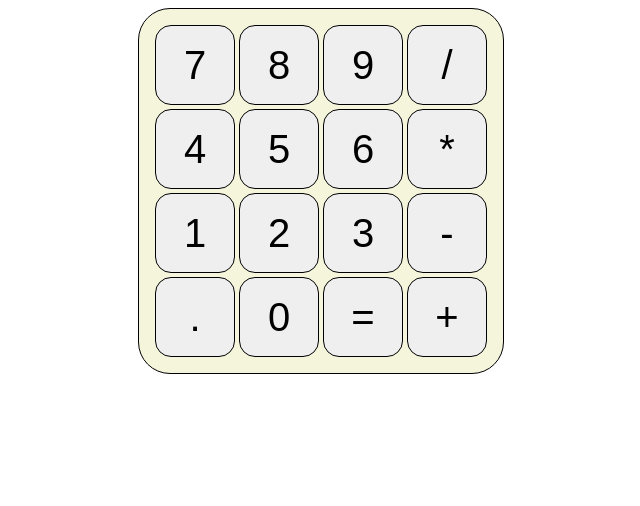
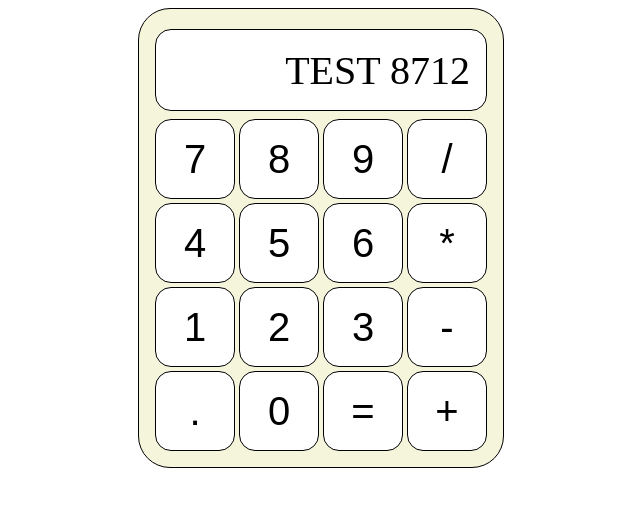
Before and after one commit to sadpoteto/odin-calculator, a plain HTML site: page index.html in a window 1280 px wide. Shown: the whole page, without its empty margins (319-959 px from the left). Drawn offline with Linux system fonts and the light colour scheme.

Commit message:
Add and style top display

```diff
--- a/index.html
+++ b/index.html
@@ -10,6 +10,9 @@
 </head>
 <body>
     <div id="container">
+        <div id="row-dsp">
+            <p id="display">TEST 8712</p>
+        </div>
         <div id="row-1" class="row">
             <button id="7">7</button>
             <button id="8">8</button>
--- a/styles.css
+++ b/styles.css
@@ -15,7 +15,6 @@ body {
     border: .2vmin solid black;
     background-color: beige;
     border-radius: 4vmin
-
 }
 
 .row {
@@ -31,4 +30,19 @@ body {
     font-size: 5vmin;
     border: .2vmin solid black;
     border-radius: 2vmin;
+    background-color: white;
 }
+
+#display {
+    display: flex;
+    align-items: center;
+    justify-content: right;
+    padding: 0% 2vmin;
+    margin: .5vmin 0%;
+    font-size: 5vmin;
+    justify-self: stretch;
+    border: .2vmin solid black;
+    border-radius: 2vmin;
+    height: 10vmin;
+    background-color: white;
+}
```
